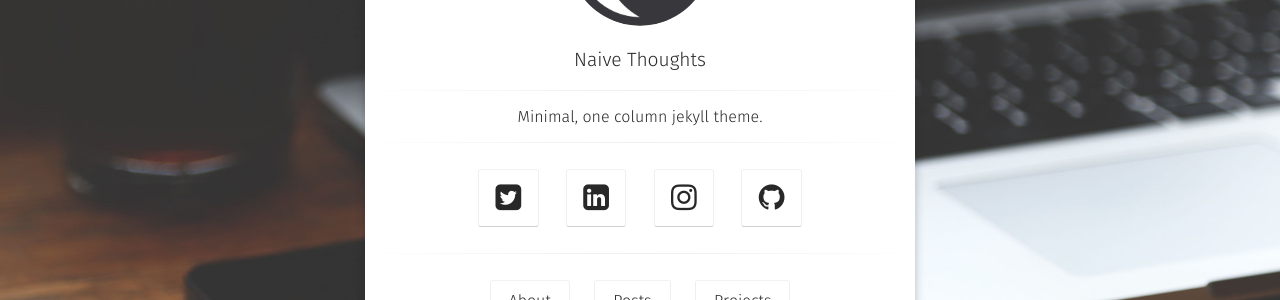
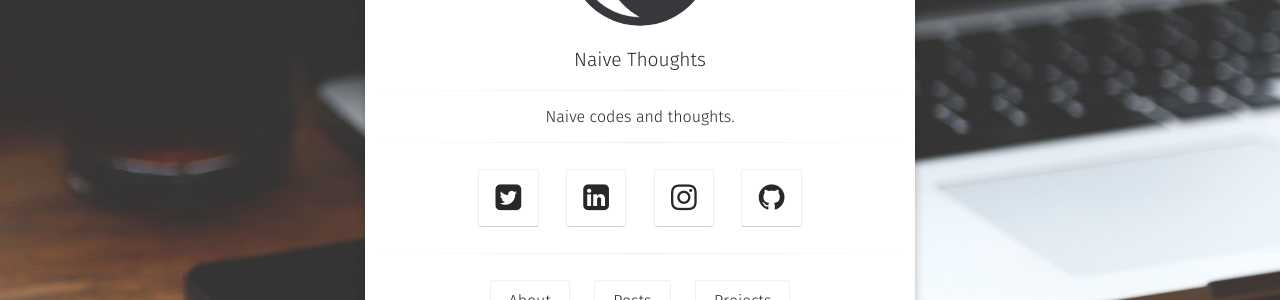
Before and after one commit to naivethoughts/naivethoughts.github.io, a Jekyll site: the page built from index.md, in a window 1280 px wide. Shown: the part 350-650 px from the top of the page. Built offline with Jekyll 4.4.1, drawn with Linux system fonts in a browser that asks for light colours; some web fonts are replaced; comment, search, counter and statistics services are not loaded.

Commit message:
Update _config.yml

```diff
--- a/_config.yml
+++ b/_config.yml
@@ -1,14 +1,14 @@
 # Site
 title:              Naive Thoughts
-bio:                'Minimal, one column jekyll theme.'
-description:        "Moon is a minimal, one column jekyll theme for your blog."
+bio:                'Naive codes and thoughts.'
+description:        'Blog of Subin Thomas hosted in github.'
 reading_time:       true
 words_per_minute:   200
 logo:               'assets/img/logo.png'
 background:         'assets/img/placeholder-big.jpg'
 tiled_bg:           false   # Set this true if you want to tile your background image, otherwise it will be covered
 locale:             en_US
-url:                https://taylantatli.github.io/Moon
+url:                https://naivethoughts.github.io/
 
 # Jekyll
 permalink:          /:title/
@@ -26,7 +26,7 @@ sass:
   style:            compressed
 
 # Comments
-disqus_shortname:   taylantatli
+disqus_shortname:   subint
 
 # Social
 # if you don't have any of social below, comment the line.
```
